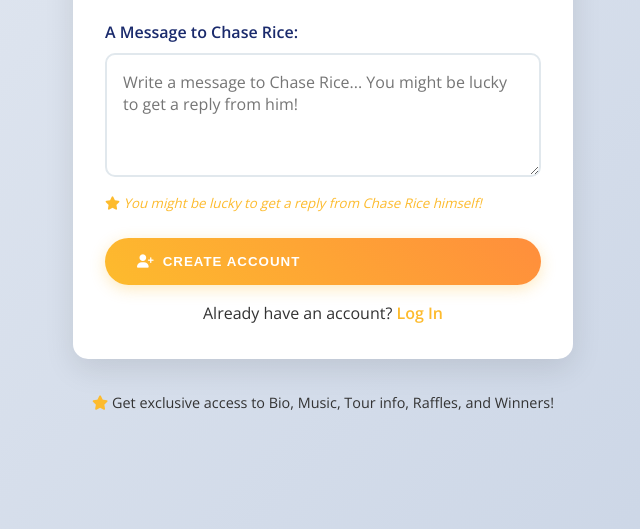
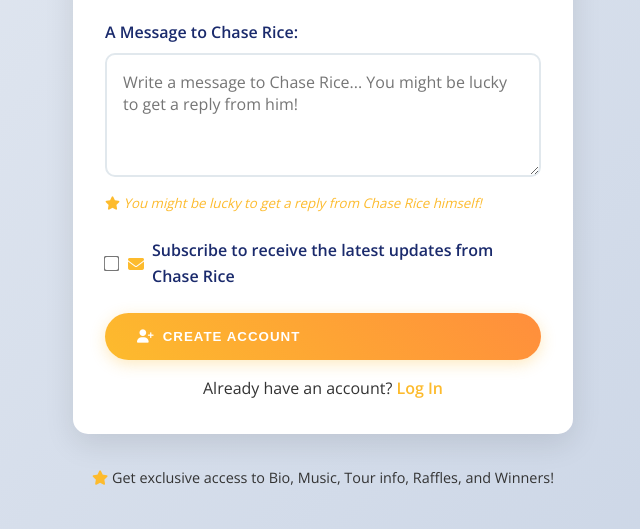
Before and after one commit to 007femijethro/chaserice1, a Flask app: page /register in a window 1280 px wide. Shown: the part 1422-1951 px from the top of the page, without its empty margins (317-957 px from the left). Run offline with Flask 3, Linux system fonts and the light colour scheme.

Commit message:
Add option for users to subscribe to latest updates during registration
Add a 'newsletter_subscription' field to the members table and include a checkbox in the registration and admin add member forms to allow users to opt-in for updates.

Replit-Commit-Author: Agent
Replit-Commit-Session-Id: 95f6bdfe-912d-4f30-82dc-d28b8f67a12c
Replit-Commit-Checkpoint-Type: intermediate_checkpoint
Replit-Commit-Screenshot-Url: https://storage.googleapis.com/screenshot-production-us-central1/b0d66649-430b-4842-9704-963ee266db73/95f6bdfe-912d-4f30-82dc-d28b8f67a12c/bznMVe4

```diff
--- a/app.py
+++ b/app.py
@@ -39,7 +39,20 @@ def init_db():
                   phone_number TEXT,
                   sex TEXT,
                   date_of_birth TEXT,
+                  message_to_chase TEXT,
+                  newsletter_subscription INTEGER DEFAULT 0,
                   registration_date TIMESTAMP DEFAULT CURRENT_TIMESTAMP)''')
+
+    # Add missing columns to existing members table if they don't exist
+    try:
+        c.execute("ALTER TABLE members ADD COLUMN message_to_chase TEXT")
+    except sqlite3.OperationalError:
+        pass  # Column already exists
+
+    try:
+        c.execute("ALTER TABLE members ADD COLUMN newsletter_subscription INTEGER DEFAULT 0")
+    except sqlite3.OperationalError:
+        pass  # Column already exists
 
     # Create winners table
     c.execute('''CREATE TABLE IF NOT EXISTS winners
@@ -144,6 +157,7 @@ def member_register():
         sex = request.form.get('sex', '')
         date_of_birth = request.form.get('date_of_birth', '')
         message_to_chase = request.form.get('message_to_chase', '')
+        newsletter_subscription = 1 if request.form.get('newsletter_subscription') else 0
 
         # Validation
         if not username or not email or not password:
@@ -170,9 +184,9 @@ def member_register():
 
         # Create new member
         password_hash = generate_password_hash(password)
-        conn.execute('''INSERT INTO members (username, email, password_hash, first_name, last_name, phone_number, sex, date_of_birth, message_to_chase)
-                       VALUES (?, ?, ?, ?, ?, ?, ?, ?, ?)''',
-                    (username, email, password_hash, first_name, last_name, phone_number, sex, date_of_birth, message_to_chase))
+        conn.execute('''INSERT INTO members (username, email, password_hash, first_name, last_name, phone_number, sex, date_of_birth, message_to_chase, newsletter_subscription)
+                       VALUES (?, ?, ?, ?, ?, ?, ?, ?, ?, ?)''',
+                    (username, email, password_hash, first_name, last_name, phone_number, sex, date_of_birth, message_to_chase, newsletter_subscription))
         conn.commit()
         conn.close()
 
@@ -306,6 +320,7 @@ def admin_add_member():
         sex = request.form.get('sex', '')
         date_of_birth = request.form.get('date_of_birth', '')
         message_to_chase = request.form.get('message_to_chase', '')
+        newsletter_subscription = 1 if request.form.get('newsletter_subscription') else 0
 
         # Validation
         if not username or not email or not password:
@@ -328,9 +343,9 @@ def admin_add_member():
 
         # Create new member
         password_hash = generate_password_hash(password)
-        conn.execute('''INSERT INTO members (username, email, password_hash, first_name, last_name, phone_number, sex, date_of_birth, message_to_chase)
-                       VALUES (?, ?, ?, ?, ?, ?, ?, ?, ?)''',
-                    (username, email, password_hash, first_name, last_name, phone_number, sex, date_of_birth, message_to_chase))
+        conn.execute('''INSERT INTO members (username, email, password_hash, first_name, last_name, phone_number, sex, date_of_birth, message_to_chase, newsletter_subscription)
+                       VALUES (?, ?, ?, ?, ?, ?, ?, ?, ?, ?)''',
+                    (username, email, password_hash, first_name, last_name, phone_number, sex, date_of_birth, message_to_chase, newsletter_subscription))
         conn.commit()
         conn.close()
 
--- a/templates/member_register.html
+++ b/templates/member_register.html
@@ -68,6 +68,14 @@
                             </small>
                         </div>
 
+                        <div class="form-group" style="display: flex; align-items: center; gap: 10px; margin: 1.5rem 0;">
+                            <input type="checkbox" id="newsletter_subscription" name="newsletter_subscription" value="1" style="transform: scale(1.2);">
+                            <label for="newsletter_subscription" style="margin: 0; cursor: pointer; display: flex; align-items: center; gap: 8px;">
+                                <i class="fas fa-envelope" style="color: var(--accent);"></i>
+                                <span>Subscribe to receive the latest updates from Chase Rice</span>
+                            </label>
+                        </div>
+
                         <button type="submit" class="btn" style="width: 100%; margin-bottom: 1rem;">
                             <i class="fas fa-user-plus"></i> Create Account
                         </button>
```
Also changed, not shown: templates/admin_add_member.html (+8 -0 lines), database.db.
